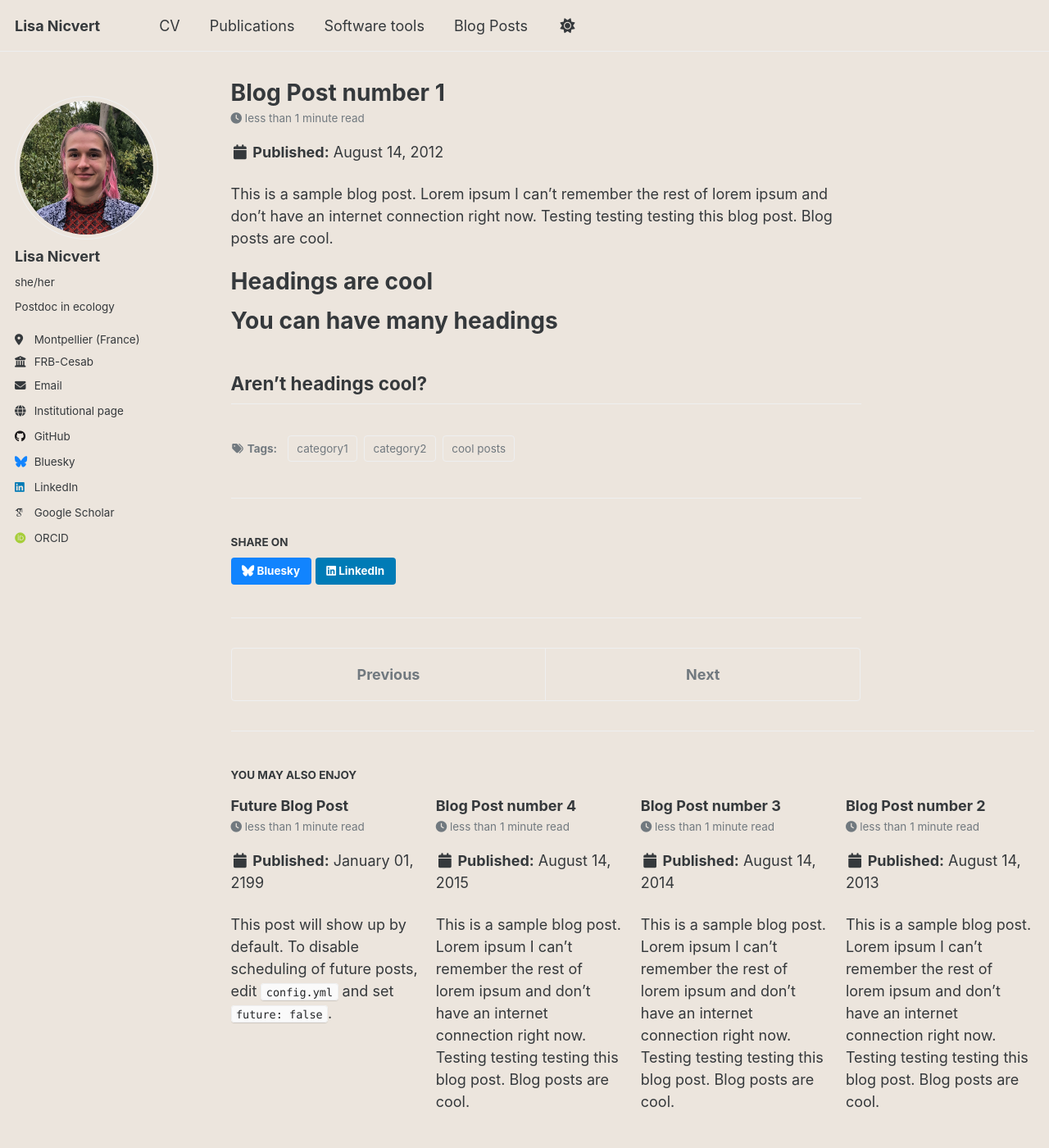
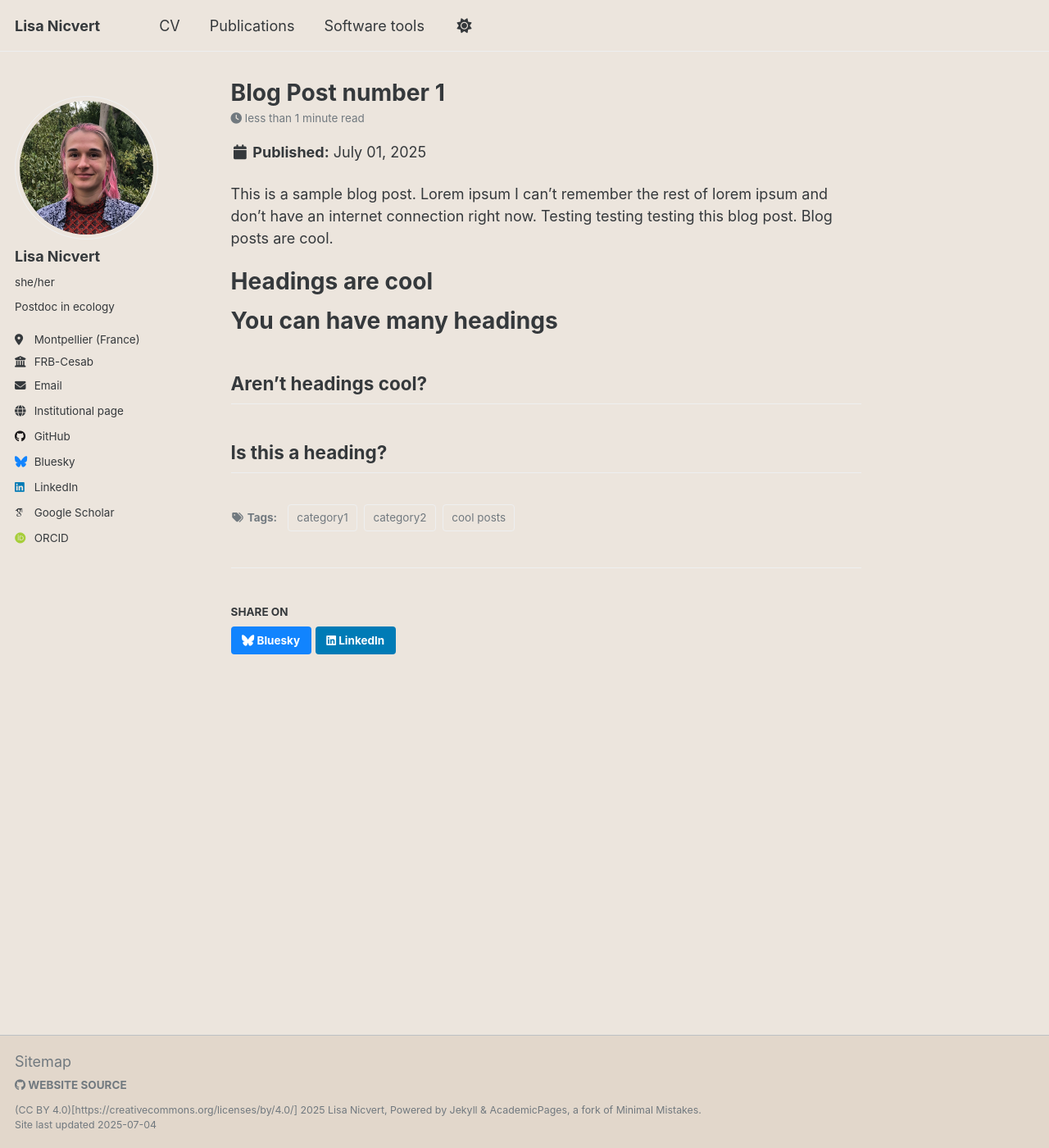
Before and after one commit to LisaNicvert/LisaNicvert.github.io, a Jekyll site: the page built from _posts/2025-07-03-blog-post-1.md, in a window 1280 px wide and 1400 px high. Shown: the whole window at 82% size. Built offline with Jekyll 4.4.1, drawn with Linux system fonts in a browser that asks for light colours; some web fonts are replaced.

Commit message:
Removed blog posts

```diff
--- a/_data/navigation.yml
+++ b/_data/navigation.yml
@@ -17,5 +17,5 @@ main:
   - title: "Software tools"
     url: /tools/
 
-  - title: "Blog Posts"
-    url: /year-archive/
+  # - title: "Blog Posts"
+  #   url: /year-archive/
--- a/_posts/2013-08-14-blog-post-2.md
+++ /dev/null
@@ -1,20 +0,0 @@
----
-title: 'Blog Post number 2'
-date: 2013-08-14
-permalink: /posts/2013/08/blog-post-2/
-tags:
-  - cool posts
-  - category1
-  - category2
----
-
-This is a sample blog post. Lorem ipsum I can't remember the rest of lorem ipsum and don't have an internet connection right now. Testing testing testing this blog post. Blog posts are cool.
-
-Headings are cool
-======
-
-You can have many headings
-======
-
-Aren't headings cool?
-------
--- a/_posts/2014-08-14-blog-post-3.md
+++ /dev/null
@@ -1,20 +0,0 @@
----
-title: 'Blog Post number 3'
-date: 2014-08-14
-permalink: /posts/2014/08/blog-post-3/
-tags:
-  - cool posts
-  - category1
-  - category2
----
-
-This is a sample blog post. Lorem ipsum I can't remember the rest of lorem ipsum and don't have an internet connection right now. Testing testing testing this blog post. Blog posts are cool.
-
-Headings are cool
-======
-
-You can have many headings
-======
-
-Aren't headings cool?
-------
--- a/_posts/2012-08-14-blog-post-1.md
+++ b/_posts/2025-07-03-blog-post-1.md
@@ -1,7 +1,7 @@
 ---
 title: 'Blog Post number 1'
-date: 2012-08-14
-permalink: /posts/2012/08/blog-post-1/
+date: 2025-07-01
+permalink: /posts/2025/07/blog-post-1/
 tags:
   - cool posts
   - category1
@@ -18,3 +18,5 @@ You can have many headings
 
 Aren't headings cool?
 ------
+
+## Is this a heading?
--- a/_posts/2199-01-01-future-post.md
+++ /dev/null
@@ -1,11 +0,0 @@
----
-title: 'Future Blog Post'
-date: 2199-01-01
-permalink: /posts/2012/08/blog-post-4/
-tags:
-  - cool posts
-  - category1
-  - category2
----
-
-This post will show up by default. To disable scheduling of future posts, edit `config.yml` and set `future: false`.
```
Also changed, not shown: _posts/2015-08-14-blog-post-4.md (deleted, +0 -20 lines).
